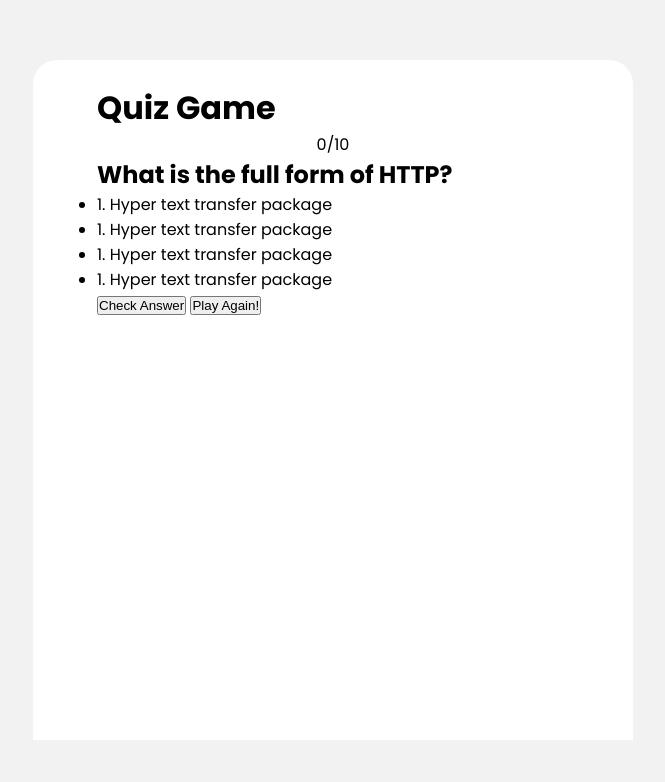
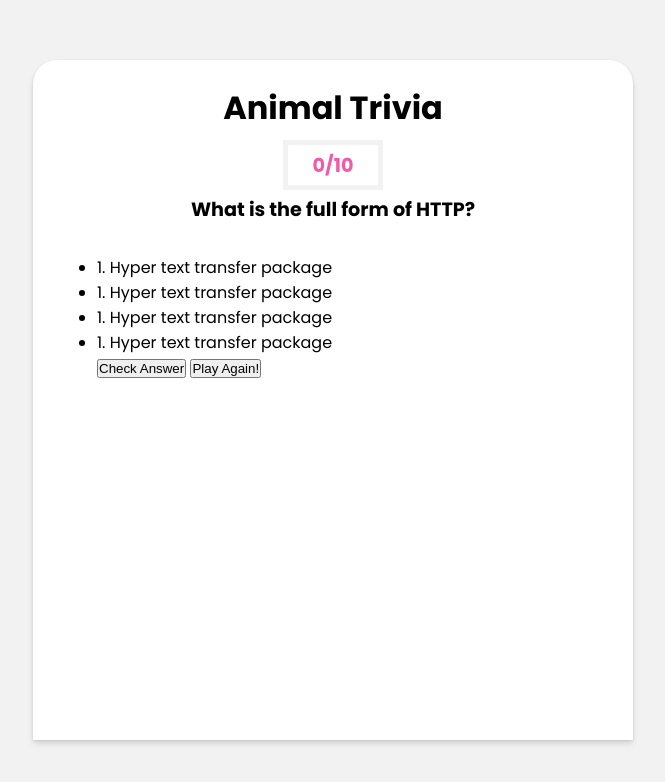
Before and after one commit to nscole/JavaScript-Project, a plain HTML site: page index.html in a window 1280 px wide. Shown: the whole page, without its empty margins (307-972 px from the left). Drawn offline with Linux system fonts and the light colour scheme.

Commit message:
More ccs styling on quiz-score/question

```diff
--- a/index.html
+++ b/index.html
@@ -4,14 +4,14 @@
     <meta charset="UTF-8">
     <meta http-equiv="X-UA-Compatible" content="IE=edge">
     <meta name="viewport" content="width=device-width, initial-scale=1.0">
-    <title>Quiz App</title>
+    <title>Animal Trivia</title>
     <link rel="stylesheet" href="./style.css">
 </head>
 <body class ="flex">
 <div class="wrapper">
     <div class="quiz-container">
         <div class="quiz-head">
-            <h1 class="quiz-title">Quiz Game</h1>
+            <h1 class="quiz-title">Animal Trivia</h1>
             <div class="quiz-score flex">
                 <span id="correct-score">0</span>/
                 <span id ="total-question">10</span>
--- a/style.css
+++ b/style.css
@@ -7,7 +7,10 @@
 }
 
 :root {
-    --light-purple-color: #8854c0;
+    --light-pink-color: #F05BA8;
+    --dark-pink-color: #A32E6A;
+    --blue-color-contrast: #43DCF0;
+    --dark-blue-color: #3697A3;
     --light-color: #fff;
     --dark-color: #000;
     --gray-color: #f2f2f2;
@@ -35,4 +38,33 @@ body {
     height: 680px;
     border-top-left-radius: 1.5rem;
     border-top-right-radius: 1.5rem;
+    position: relative;
+    box-shadow: 0 4px 6px rgb(0 0 0 / 10%), 0 1px 3px rgb(0 0 0 /10%);
 }
+
+.quiz-title{
+    text-align: center;
+    font-size: 2rem;
+}
+.quiz-score{
+    text-align: right;
+    font-weight: 600rem;
+    font-size: 1.2rem;
+    font-weight: bold;
+    border: 5px solid var(--gray-color);
+    width: 100px;
+    height: 50px;
+    margin: .5rem auto;
+    color: var(--light-pink-color);
+}
+
+.quiz-question {
+    font-size: 1.2rem;
+    text-align: center;
+    line-height: 1.3;
+    margin-bottom: 2rem;
+}
+
+.quiz-question .category {
+    font-size: 0.9rem;
+}
```
